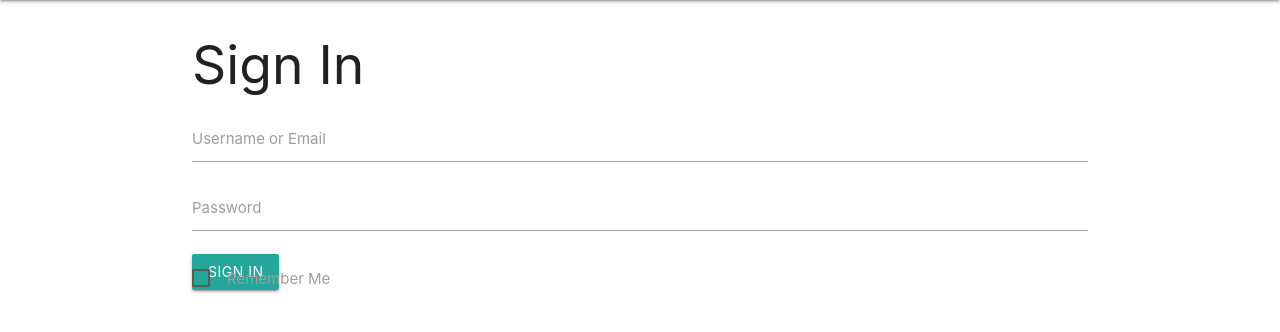
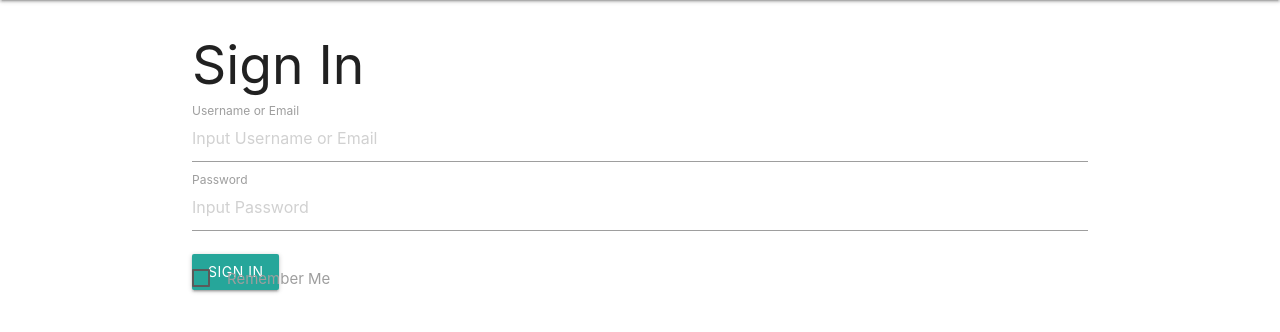
Before and after one commit to DarthKoder/star-wars-blog, a Flask app: page /login in a window 1280 px wide. Shown: the part 64-396 px from the top of the page. Run offline with Flask 3, Linux system fonts and the light colour scheme; some libraries are stand-ins or nearby versions.

Commit message:
add placeholder text for username and password inputs on login.html for UX and UI. added js for remember_me for after the page has been reloaded after issues with testing

```diff
--- a/starwars_blog/static/js/script.js
+++ b/starwars_blog/static/js/script.js
@@ -41,3 +41,22 @@ function openModal(modalId) {
   let instance = M.Modal.getInstance(document.getElementById(modalId));
   instance.open();
 }
+
+// Remember me script
+document.addEventListener("DOMContentLoaded", function() {
+  // Check if there's a username stored in localStorage
+  let savedUsername = localStorage.getItem('savedUsername');
+  if (savedUsername) {
+      document.getElementById('login').value = savedUsername;
+      document.getElementById('remember-me').checked = true;
+  }
+});
+
+document.querySelector('form').addEventListener('submit', function() {
+  if (document.getElementById('remember-me').checked) {
+      let username = document.getElementById('login').value;
+      localStorage.setItem('savedUsername', username);
+  } else {
+      localStorage.removeItem('savedUsername');
+  }
+});
--- a/starwars_blog/templates/login.html
+++ b/starwars_blog/templates/login.html
@@ -3,12 +3,12 @@
     <h2 class="signin-header">Sign In</h2>
     <form method="POST" action="{{ url_for('login') }}">
         <div class="input-field">
-            <input type="text" id="login" name="login" required>
             <label for="login">Username or Email</label>
+            <input type="text" id="login" name="login" placeholder="Input Username or Email" required>
         </div>
         <div class="input-field">
-            <input type="password" id="password" name="password" required>
             <label for="password">Password</label>
+            <input type="password" id="password" name="password" placeholder="Input Password" required>
         </div>
         <div class="input-field">
             <label>
```
